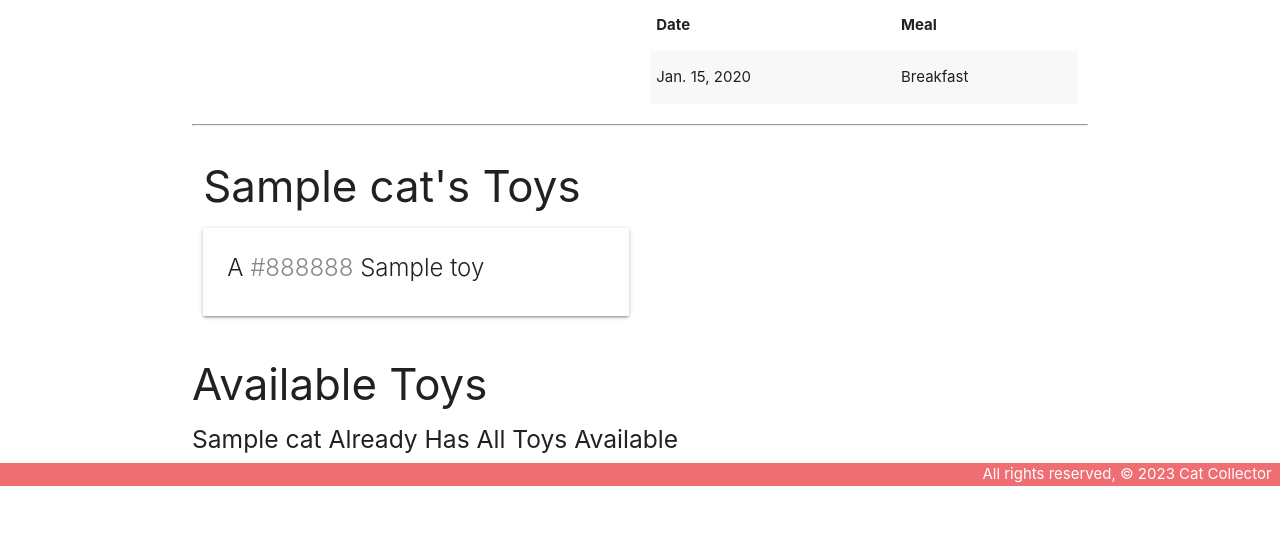
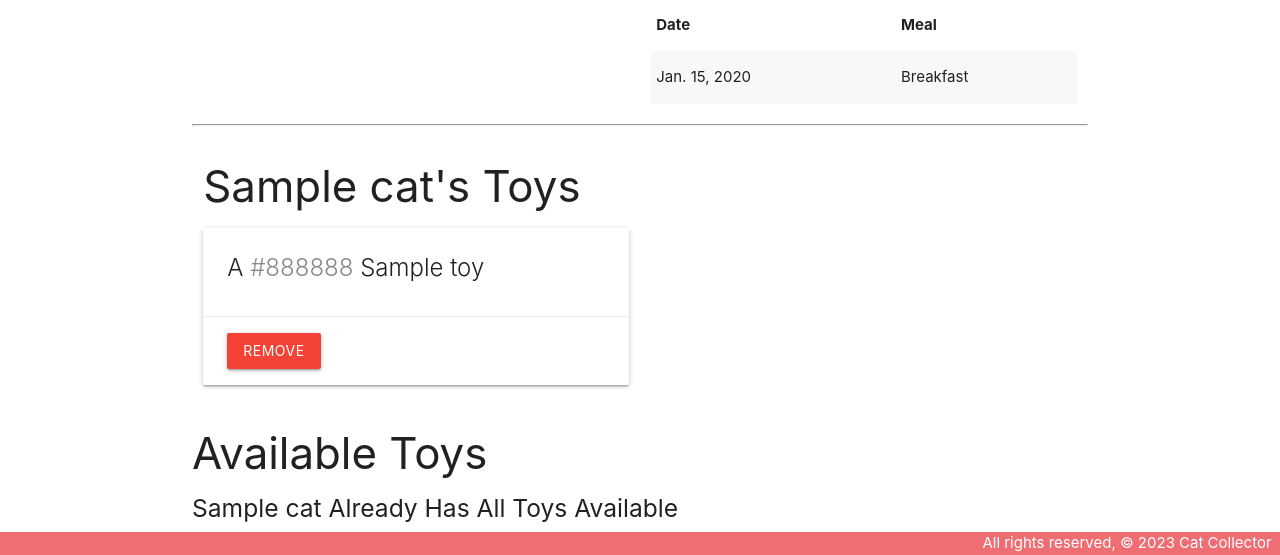
Before and after one commit to estebbins/cat-collector, a Django app: page /cats/1/ in a window 1280 px wide. Shown: the part 543-1098 px from the top of the page. Before the commit the page ends 1029 px from the top, so only its background shows below. Run offline with Django 4.2, Linux system fonts and the light colour scheme; tables that the repository leaves empty hold one stand-in row (values such as "Sample post").

Commit message:
Finishes deliverable

```diff
--- a/main_app/templates/cats/detail.html
+++ b/main_app/templates/cats/detail.html
@@ -59,6 +59,12 @@
                     A <span style="color: {{ toy.color }}">{{ toy.color }}</span> {{ toy.name }}
                     </span>
                 </div>
+                <div class="card-action">
+                    <form action="{% url 'unassoc_toy' cat.id toy.id %}" method="POST">
+                        {%csrf_token%}
+                        <input type="submit" class="btn red" value="Remove">
+                    </form>
+                </div>
                 </div>
             {% endfor %}
             {% else %}
```
